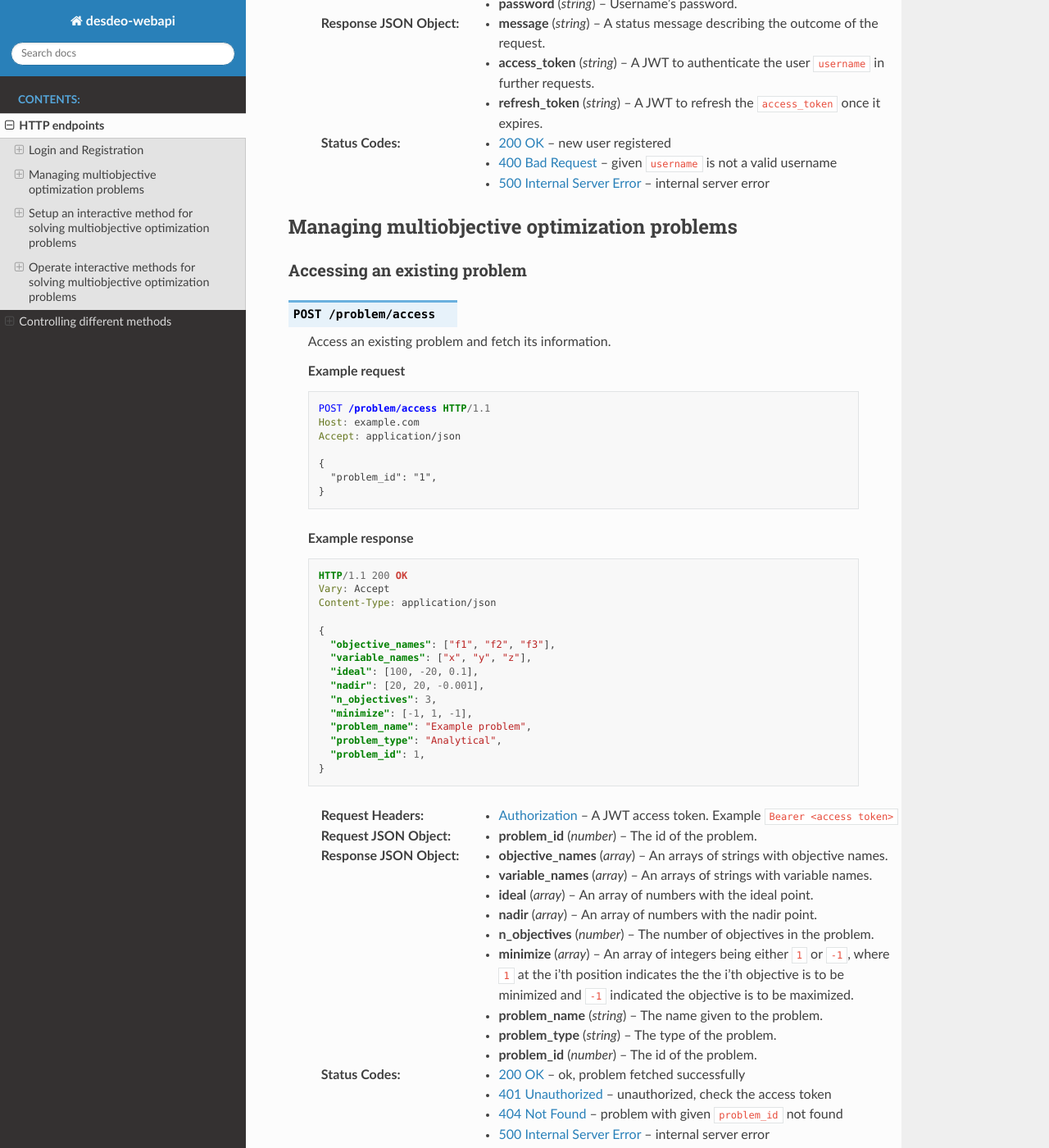
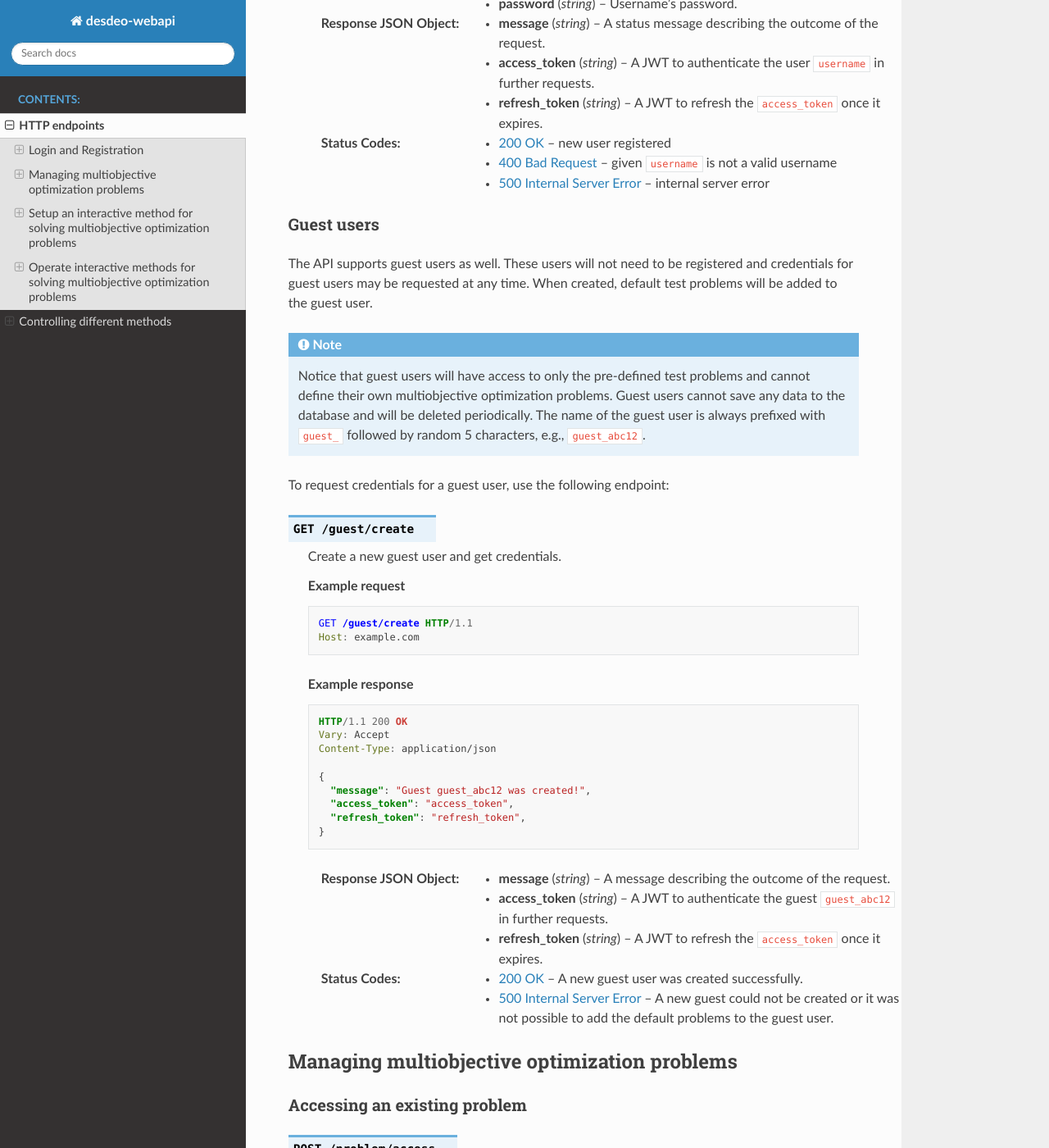
Before and after one commit to industrial-optimization-group/desdeo-webapi, a Sphinx documentation site: the page built from docs/source/restful.rst, in a window 1280 px wide and 1400 px high, scrolled down 1754 px. Shown: the whole window at 82% size. Built offline with Sphinx 7.4.7 and the Read the Docs theme 2.0.0, drawn with Linux system fonts in a browser that asks for light colours; some of the changed text lies outside the part shown.

Commit message:
Updated docs, requirements.txt, and updated the endpoint to fetch all problem info to use GET instead of POST.

```diff
--- a/docs/source/restful.rst
+++ b/docs/source/restful.rst
@@ -101,8 +101,57 @@
     :statuscode 400: given ``username`` is not a valid username
     :statuscode 500: internal server error
 
+Guest users
+^^^^^^^^^^^
+
+The API supports guest users as well. These users will not need to be registered and credentials for
+guest users may be requested at any time. When created, default test problems will be added to the guest user.
+
+.. note::
+
+  Notice that guest users will have access to only the pre-defined test problems and cannot define their own
+  multiobjective optimization problems. Guest users cannot save any data to the database and will be
+  deleted periodically. The name of the guest user is always prefixed with ``guest_`` followed by random
+  5 characters, e.g., ``guest_abc12``.
+
+To request credentials for a guest user, use the following endpoint:
+
+.. http:get:: /guest/create
+
+    Create a new guest user and get credentials.
+
+    **Example request**
+
+    .. sourcecode:: http
+
+      GET /guest/create HTTP/1.1
+      Host: example.com
+
+    **Example response**
+
+    .. sourcecode:: http
+
+      HTTP/1.1 200 OK
+      Vary: Accept
+      Content-Type: application/json
+
+      {
+        "message": "Guest guest_abc12 was created!",
+        "access_token": "access_token",
+        "refresh_token": "refresh_token",
+      }
+
+    :>json string message: A message describing the outcome of the request.
+    :>json string access_token: A JWT to authenticate the guest ``guest_abc12`` in further requests.
+    :>json string refresh_token: A JWT to refresh the ``access_token`` once it expires.
+
+    :statuscode 200: A new guest user was created successfully.
+    :statuscode 500: A new guest could not be created or it was not possible to add the default problems to the guest user.
+
 Managing multiobjective optimization problems
 ---------------------------------------------
+
+.. _access_existing_problem:
 
 Accessing an existing problem
 ^^^^^^^^^^^^^^^^^^^^^^^^^^^^^
@@ -137,6 +186,8 @@
         "ideal": [100, -20, 0.1],
         "nadir": [20, 20, -0.001],
         "n_objectives": 3,
+        "n_variables": 5,
+        "n_constraints": 0,
         "minimize": [-1, 1, -1],
         "problem_name": "Example problem",
         "problem_type": "Analytical",
@@ -151,6 +202,8 @@
     :>json array ideal: An array of numbers with the ideal point.
     :>json array nadir: An array of numbers with the nadir point.
     :>json number n_objectives: The number of objectives in the problem.
+    :>json number n_variables: The number of variables in the problem.
+    :>json number n_constraints: The number of constraints in the problem.
     :>json array minimize: An array of integers being either ``1`` or ``-1``, where ``1`` at the i'th position indicates the the i'th objective is to be minimized and ``-1`` indicated the objective is to be maximized.
     :>json string problem_name: The name given to the problem.
     :>json string problem_type: The type of the problem.
@@ -161,6 +214,46 @@
     :statuscode 404: problem with given ``problem_id`` not found
     :statuscode 500: internal server error
 
+
+Access all existing problems
+^^^^^^^^^^^^^^^^^^^^^^^^^^^^
+
+.. http:get:: /problem/access/all
+
+    Fetch information of all the problems defined for a user.
+
+    .. note::
+
+      Information is returned for each existing problem indexed by the problem's id.
+
+    **Example request**
+
+    .. sourcecode:: http
+
+      GET /problem/access HTTP/1.1
+      Host: example.com
+
+    **Example response**
+
+    .. sourcecode:: http
+
+      HTTP/1.1 200 OK
+      Vary: Accept
+      Content-Type: application/json
+
+      {
+        "problem_id": "info",
+        "problem_id": "info",
+      }
+
+    :reqheader Authorization: A JWT access token. Example ``Bearer <access token>``
+
+    :>json number problem_id: The id of a problem.
+    :>json object[] info: The information about the problem with a given id. Follows the same structure as :ref:`Accessing an existing problem <access_existing_problem>`.
+
+    :statuscode 200: All problem info fetched successfully.
+    :statuscode 404: User role not found.
+    :statuscode 500: Internal server error when fetching problem info.
 
 Query supported problem types
 ^^^^^^^^^^^^^^^^^^^^^^^^^^^^^
--- a/requirements.txt
+++ b/requirements.txt
@@ -14,7 +14,7 @@
 cycler==0.11.0 ; python_version >= "3.9" and python_version < "3.11"
 descartes==1.1.0 ; python_version >= "3.9" and python_version < "3.11"
 desdeo-emo==1.5.0 ; python_version >= "3.9" and python_version < "3.11"
-desdeo-mcdm==1.3.0 ; python_version >= "3.9" and python_version < "3.11"
+desdeo-mcdm==1.3.1 ; python_version >= "3.9" and python_version < "3.11"
 desdeo-problem==1.5.0 ; python_version >= "3.9" and python_version < "3.11"
 desdeo-tools==1.8.0 ; python_version >= "3.9" and python_version < "3.11"
 dill @ git+https://github.com/uqfoundation/dill@master ; python_version >= "3.9" and python_version < "3.11"
@@ -66,6 +66,7 @@
 pyjwt==2.6.0 ; python_version >= "3.9" and python_version < "3.11"
 pyparsing==3.0.9 ; python_version >= "3.9" and python_version < "3.11"
 pyrsistent==0.19.3 ; python_version >= "3.9" and python_version < "3.11"
+pytest-rerunfailures==11.1.2 ; python_version >= "3.9" and python_version < "3.11"
 pytest==6.2.5 ; python_version >= "3.9" and python_version < "3.11"
 python-dateutil==2.8.2 ; python_version >= "3.9" and python_version < "3.11"
 pytz==2023.3 ; python_version >= "3.9" and python_version < "3.11"
```
Also changed, not shown: .readthedocs.yaml (added), 3 other files.
